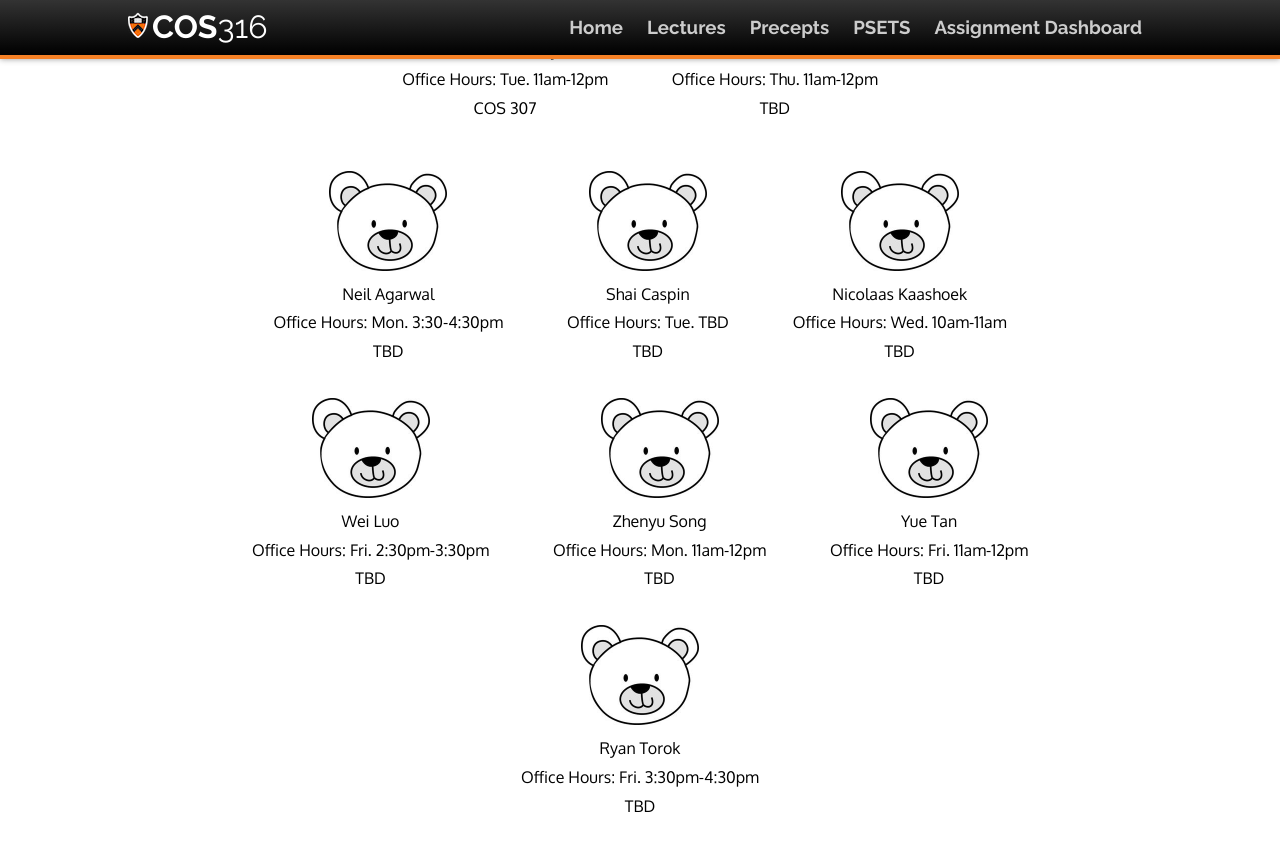
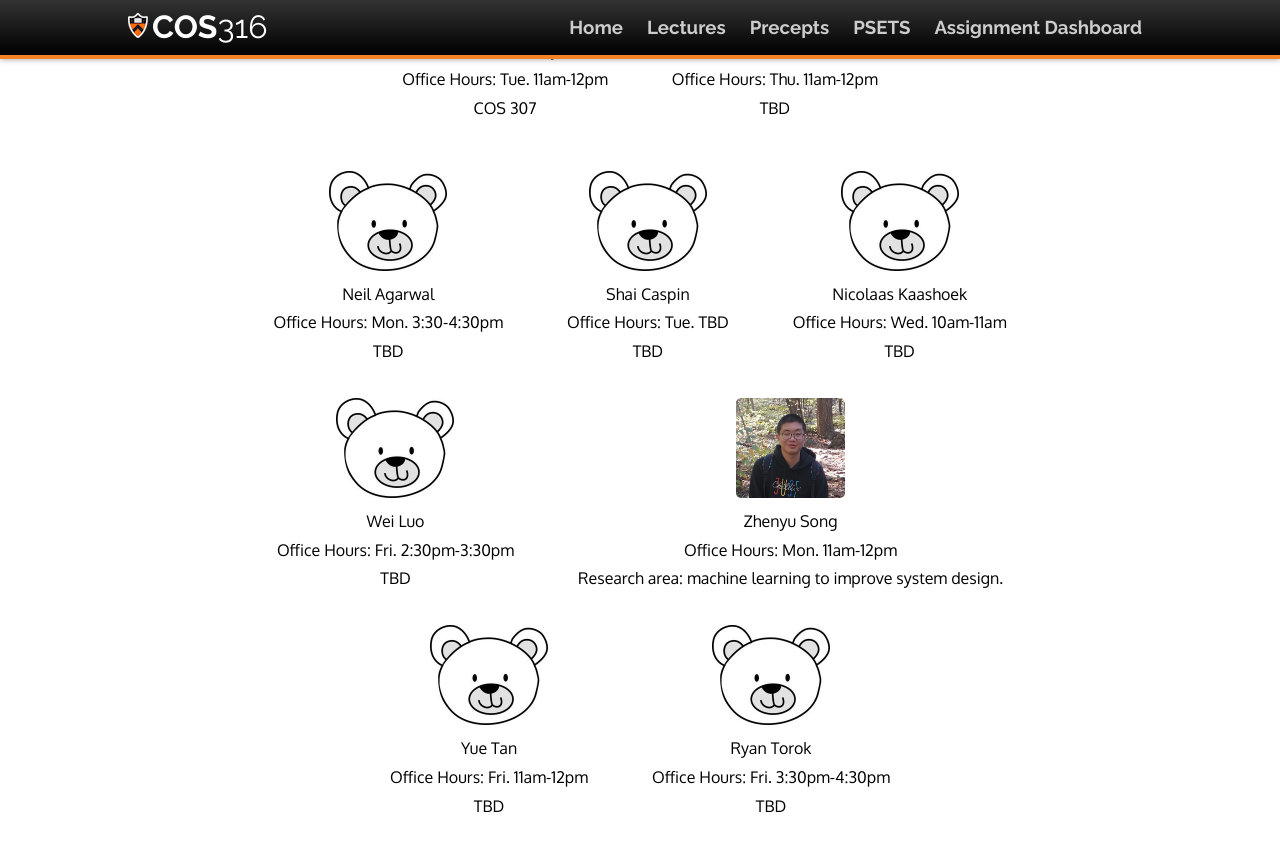
Before and after one commit to cos316/cos316-web, a Jekyll site: the page built from index.md, in a window 1280 px wide and 900 px high, scrolled down 742 px. Shown: the top 851 px of the window. Built offline with Jekyll 4.4.1, drawn with Linux system fonts in a browser that asks for light colours; nearby versions of some CDN libraries.

Commit message:
feat: update Zhenyu intro

```diff
--- a/index.md
+++ b/index.md
@@ -73,11 +73,11 @@ Office Hours:
 Fri. 2:30pm-3:30pm\
 TBD
 
-* ![](images/staff/nobody.jpg)\
+* ![](images/staff/me_princeton.jpg)\
 Zhenyu Song\
 Office Hours:
 Mon. 11am-12pm\
-TBD
+Research area: machine learning to improve system design.
 
 
 * ![](images/staff/nobody.jpg)\
```
